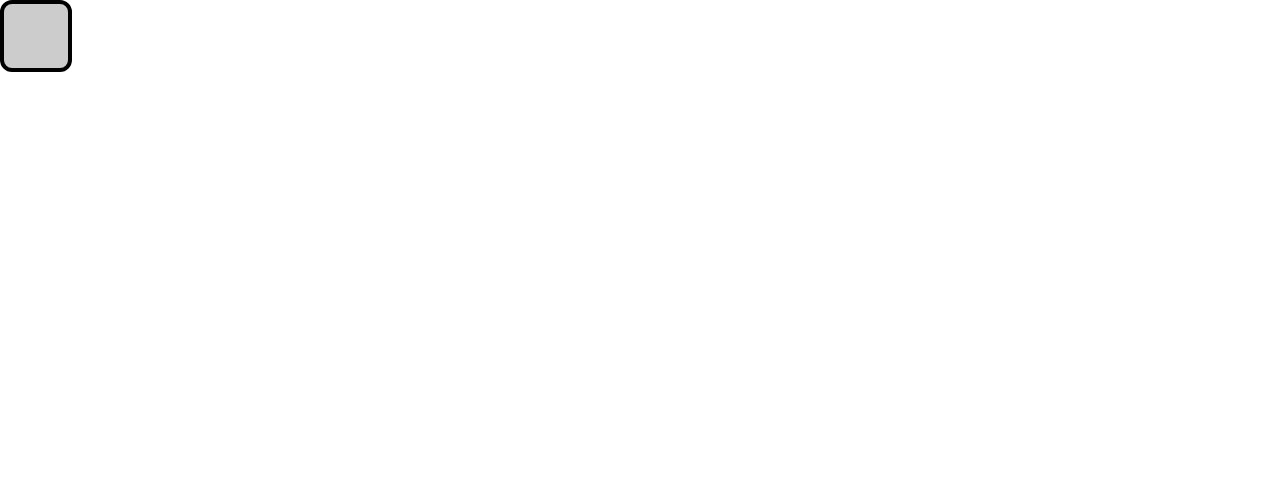
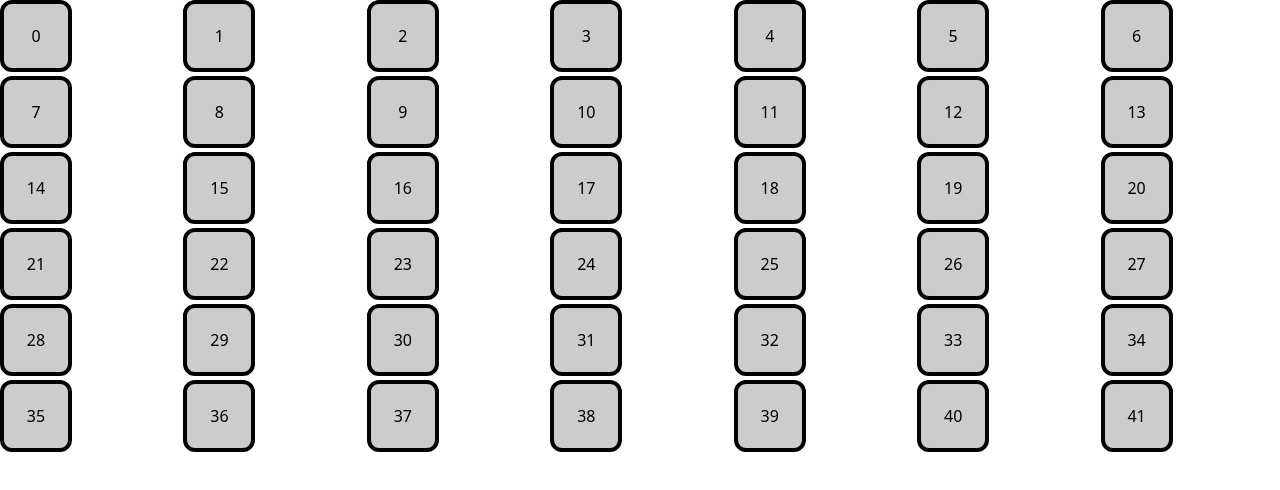
Before and after one commit to xandwr/word-gravity-pure, a SvelteKit app: page / in a window 1280 px wide. Shown: the top 490 px of the page. Built offline with nearby package versions, Linux system fonts and the light colour scheme.

Commit message:
Word grid

```diff
--- a/src/components/letterSlot.svelte
+++ b/src/components/letterSlot.svelte
@@ -1,9 +1,12 @@
 <!-- letterSlot.svelte -->
 
 <script>
+    export let index;
 </script>
 
 <div
     id="letterSlot"
     class="aspect-square rounded-xl border-4 bg-black/20 flex flex-col items-center justify-center w-10 h-10 p-8"
-></div>
+>
+    <p>{index}</p>
+</div>
--- a/src/components/wordGrid.svelte
+++ b/src/components/wordGrid.svelte
@@ -1,7 +1,13 @@
 <script>
+    import LetterSlot from "./letterSlot.svelte";
 
+    const GRID_COLS = 7;
+    const GRID_ROWS = 6;
+    const totalSlots = GRID_COLS * GRID_ROWS;
 </script>
 
-<div id="wordGrid" class="grid">
-
+<div class="grid grid-cols-7 grid-rows-6 gap-1">
+    {#each Array(GRID_COLS * GRID_ROWS) as _, index}
+        <LetterSlot {index} />
+    {/each}
 </div>
--- a/src/routes/+page.svelte
+++ b/src/routes/+page.svelte
@@ -1,7 +1,7 @@
 <script>
-    import LetterSlot from "../components/letterSlot.svelte";
+    import WordGrid from "../components/wordGrid.svelte";
 </script>
 
 <main>
-    <LetterSlot />
+    <WordGrid />
 </main>
```
